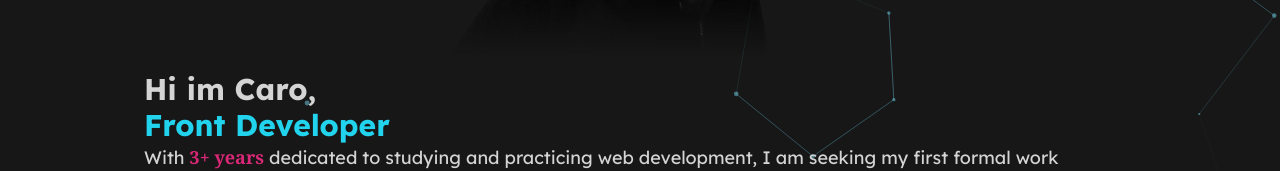
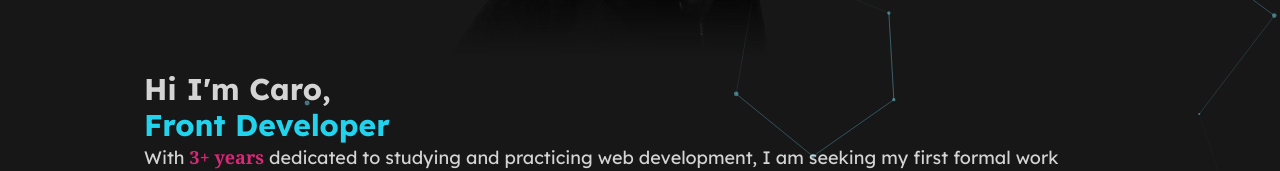
Before and after one commit to CarolinaPallaro/Web2024, a React (Vite) app: page / in a window 1280 px wide. Shown: the part 360-531 px from the top of the page. Built offline with nearby package versions, Linux system fonts and the light colour scheme.

Commit message:
home changes in text

```diff
--- a/src/(routes)/Home.jsx
+++ b/src/(routes)/Home.jsx
@@ -14,7 +14,7 @@ const Home = () => {
         <article className=" tablet:text-left p-4 ">
           <h1 className="text-primary text-3xl font-lexend font-bold ">
             {" "}
-            <span className="text-primaryFont ">Hi im Caro, </span>
+            <span className="text-primaryFont ">Hi I'm Caro, </span>
             <br /> Front Developer
           </h1>
 
```
